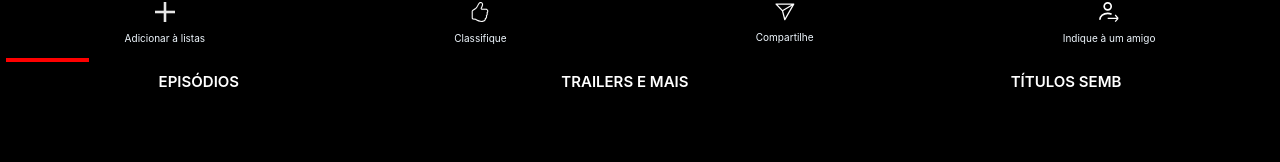
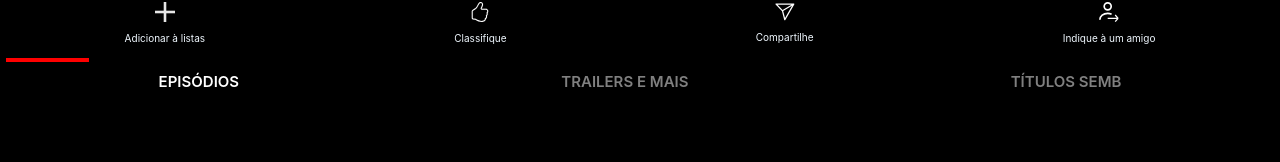
Before and after one commit to Lud-ic/Clone-Netflix-2, a React (Create React App) app: page /description/1 in a window 1280 px wide. Shown: the part 119-281 px from the top of the page. Built offline with nearby package versions, Linux system fonts and the light colour scheme; no server answers; a web font is replaced by a local one.

Commit message:
change the color of the tags selected and not selected

```diff
--- a/src/components/DescriptionFooter/index.js
+++ b/src/components/DescriptionFooter/index.js
@@ -28,7 +28,7 @@ const DescriptionFooter = () => {
           <hr className="episode" />
         </div>
         <ul>
-          <li>EPISÓDIOS</li>
+          <li className="corrently">EPISÓDIOS</li>
           <li>TRAILERS E MAIS </li>
           <li>TÍTULOS SEMB </li>
         </ul>
--- a/src/components/DescriptionFooter/style.scss
+++ b/src/components/DescriptionFooter/style.scss
@@ -59,4 +59,11 @@
       margin: 0 0 0 6px;
     }
   }
+  .corrently {
+    color: white;
+  }
+
+  li{
+    color:grey;
+  }
 }
```
